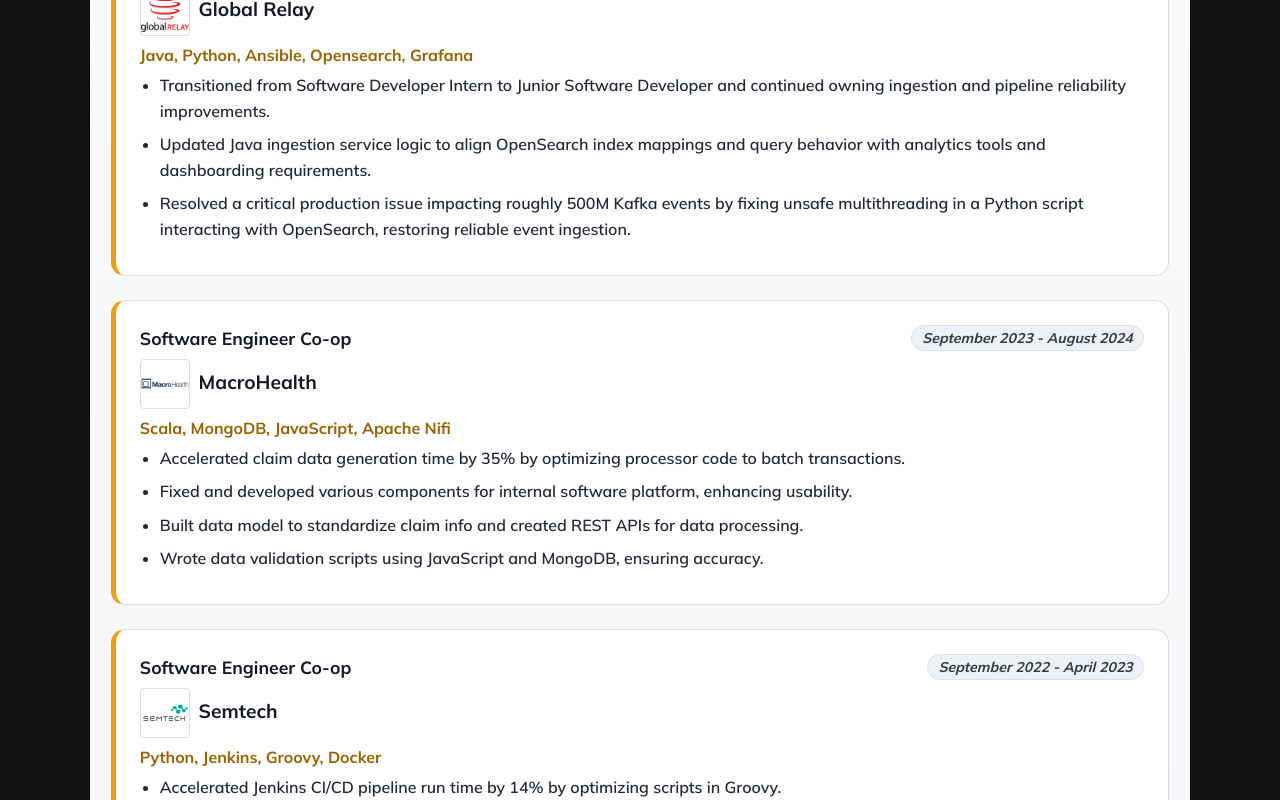
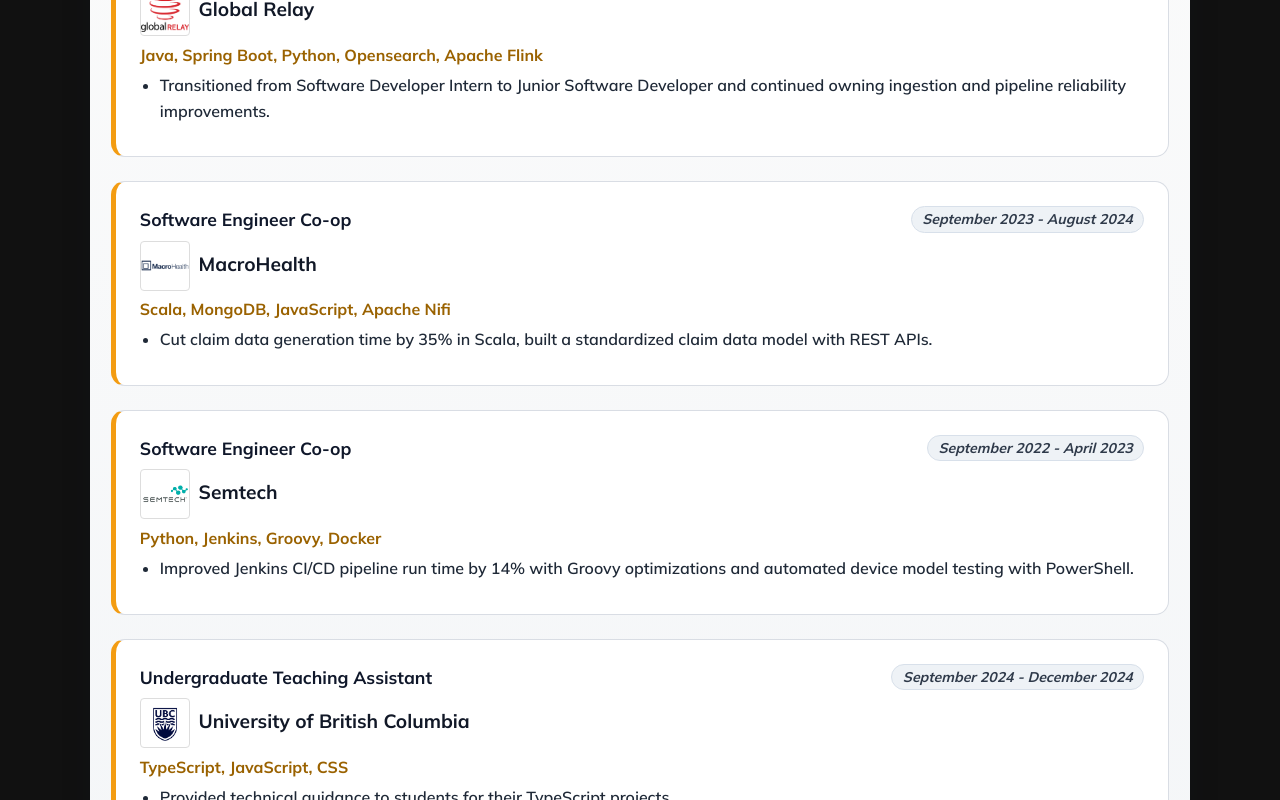
Before and after one commit to jacksonliiii/personal-portfolio, a React (Vite) app in the folder jli-portfolio/: page / in a window 1280 px wide. Shown: the part 1060-1860 px from the top of the page. Built offline with nearby package versions, Linux system fonts and the light colour scheme.

Commit message:
update descriptions

```diff
--- a/jli-portfolio/src/components/Experience.tsx
+++ b/jli-portfolio/src/components/Experience.tsx
@@ -17,7 +17,7 @@ const Experience: React.FC = () => {
                     title="Software Engineering"
                     company="Global Relay"
                     date="September 2025 - Present"
-                    technologies="Java, Python, Ansible, Opensearch, Grafana"
+                    technologies="Java, Spring Boot, Python, Opensearch, Apache Flink"
                     subRoles={[
                         {
                             title: "Junior Software Developer",
@@ -30,8 +30,6 @@ const Experience: React.FC = () => {
                     ]}
                     description={[
                         "Transitioned from Software Developer Intern to Junior Software Developer and continued owning ingestion and pipeline reliability improvements.",
-                        "Updated Java ingestion service logic to align OpenSearch index mappings and query behavior with analytics tools and dashboarding requirements.",
-                        "Resolved a critical production issue impacting roughly 500M Kafka events by fixing unsafe multithreading in a Python script interacting with OpenSearch, restoring reliable event ingestion."
                     ]}
                     logo={gr}
                 />
@@ -41,11 +39,7 @@ const Experience: React.FC = () => {
                     company="MacroHealth"
                     date="September 2023 - August 2024"
                     technologies="Scala, MongoDB, JavaScript, Apache Nifi"
-                    description={[
-                        "Accelerated claim data generation time by 35% by optimizing processor code to batch transactions.",
-                        "Fixed and developed various components for internal software platform, enhancing usability.",
-                        "Built data model to standardize claim info and created REST APIs for data processing.",
-                        "Wrote data validation scripts using JavaScript and MongoDB, ensuring accuracy.",
+                    description={["Cut claim data generation time by 35% in Scala, built a standardized claim data model with REST APIs."
                     ]}
                     logo={mh}
                 />
@@ -56,8 +50,7 @@ const Experience: React.FC = () => {
                     date="September 2022 - April 2023"
                     technologies="Python, Jenkins, Groovy, Docker"
                     description={[
-                        "Accelerated Jenkins CI/CD pipeline run time by 14% by optimizing scripts in Groovy.",
-                        "Automated device model testing process using PowerShell scripting, eliminating manual steps.",
+                        "Improved Jenkins CI/CD pipeline run time by 14% with Groovy optimizations and automated device model testing with PowerShell."
                     ]}
                     logo={semtech}
                 />
@@ -68,7 +61,7 @@ const Experience: React.FC = () => {
                     date="September 2024 - December 2024"
                     technologies="TypeScript, JavaScript, CSS"
                     description={[
-                        "Provided technical guidance to students in debugging TypeScript projects.",
+                        "Provided technical guidance to students for their TypeScript projects.",
                         "Led bi-weekly scrum meetings, removing blockers, and promoting Agile best practices.",
                     ]}
                     logo={ubc}
```
